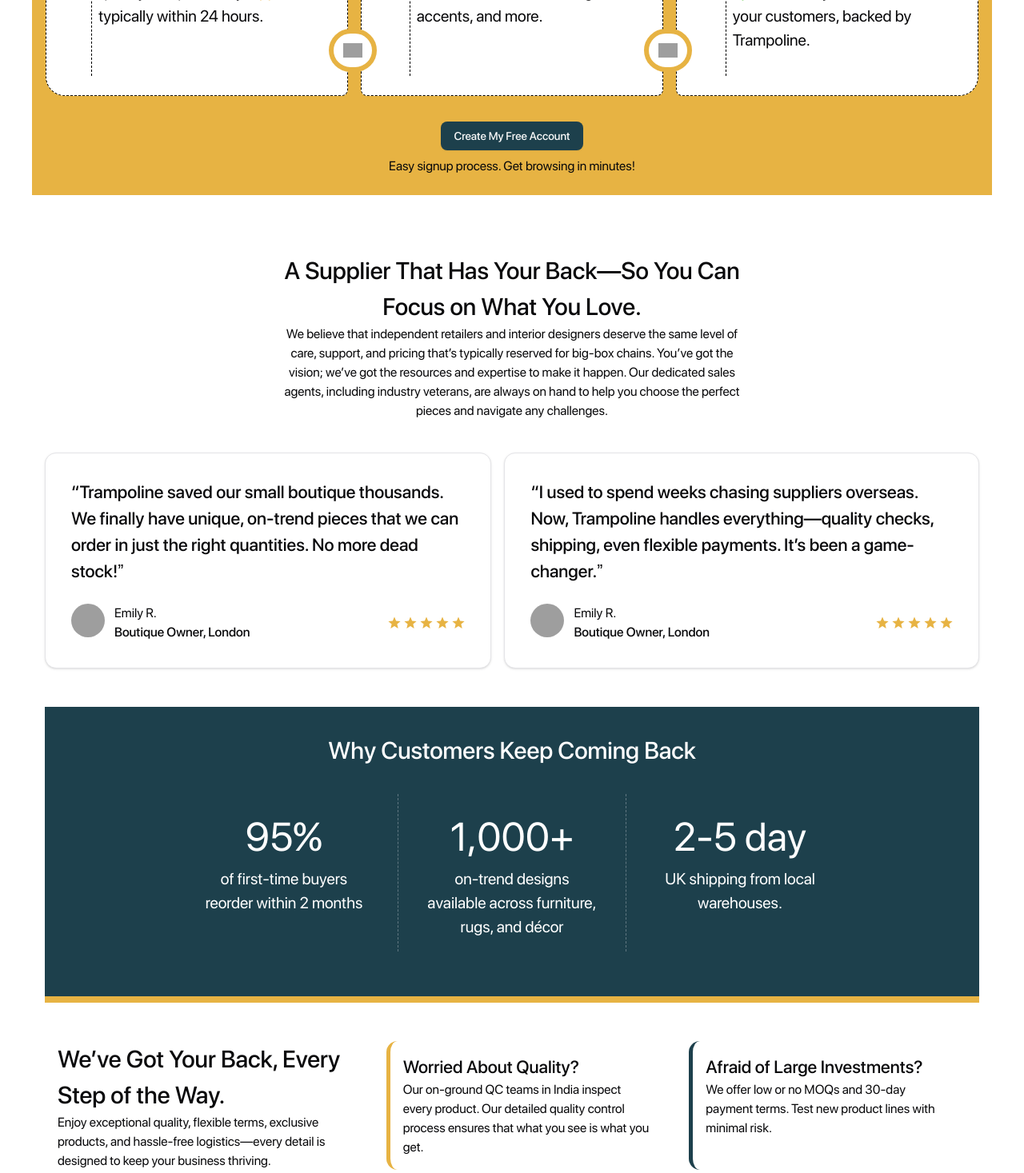
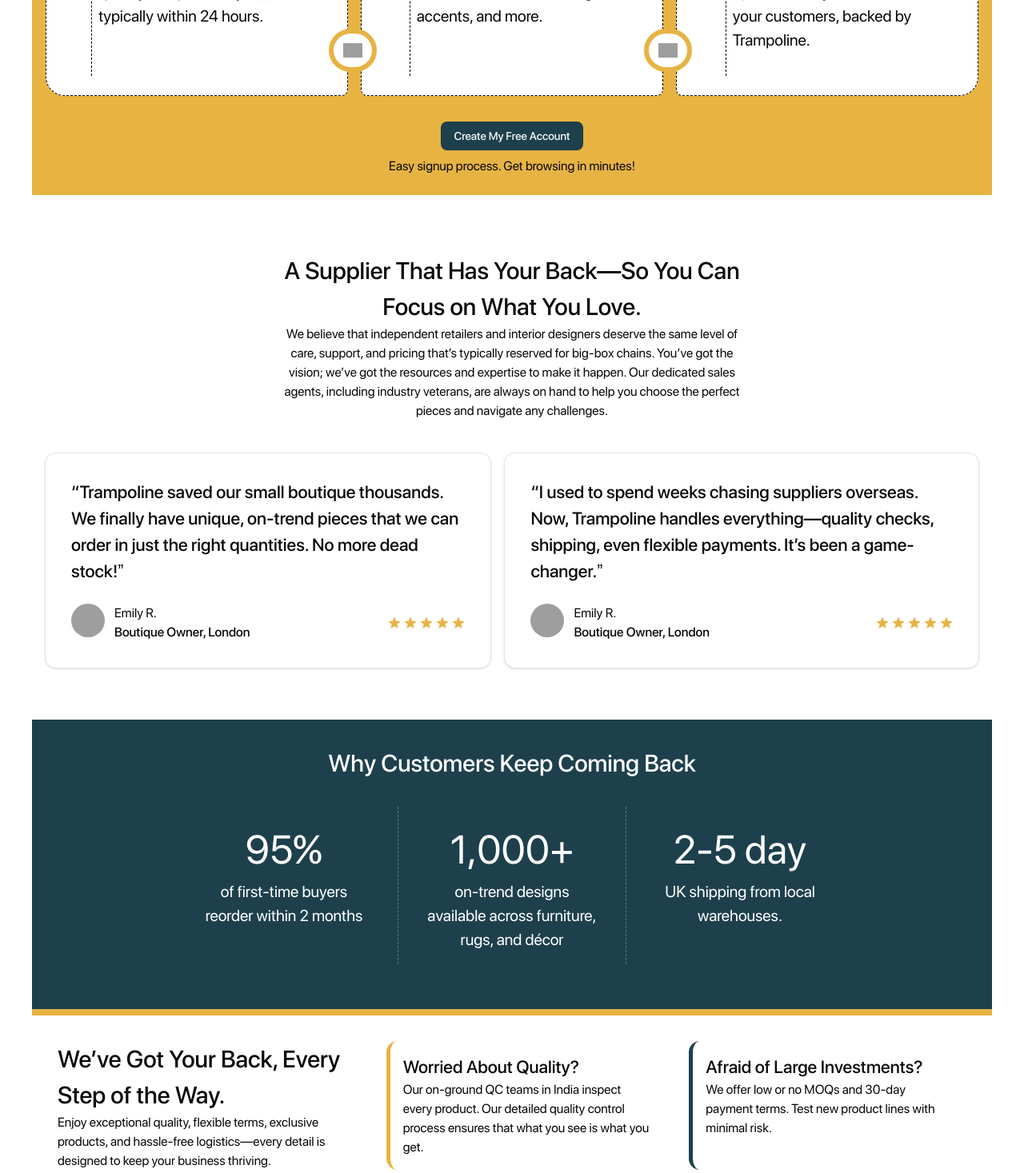
Before and after one commit to destructo570/trampoline-assignment-next, a Next.js app: page / in a window 1280 px wide. Shown: the part 2288-3755 px from the top of the page at 80% size. Built offline with nearby package versions, Linux system fonts and the light colour scheme; grey boxes are pictures that could not be loaded.

Commit message:
style: fix padding issues

```diff
--- a/src/components/pages/home/Testimonial.tsx
+++ b/src/components/pages/home/Testimonial.tsx
@@ -3,8 +3,8 @@
 
 const Testimonial = () => {
   return (
-    <section className="text-center mt-14 p-4">
-      <section>
+    <section className="text-center mt-14">
+      <section className="p-4">
         <div className="sm:w-[580px] mx-auto">
           <h2>
             A Supplier That Has Your Back—So You Can Focus on What You Love.
@@ -32,7 +32,7 @@
           />
         </div>
       </section>
-      <section className="bg-secondary-accent text-white flex flex-col items-center gap-8 mt-12 px-4 pt-8 pb-14 border-b-8 border-primary-accent">
+      <section className="bg-secondary-accent text-white flex flex-col items-center gap-8 mt-12 pt-8 pb-14 border-b-8 border-primary-accent">
         <h2>Why Customers Keep Coming Back</h2>
         <div className="flex flex-col sm:flex-row">
           <div className="py-4 px-8 sm:border-r border-secondary-surface border-dashed">
```
